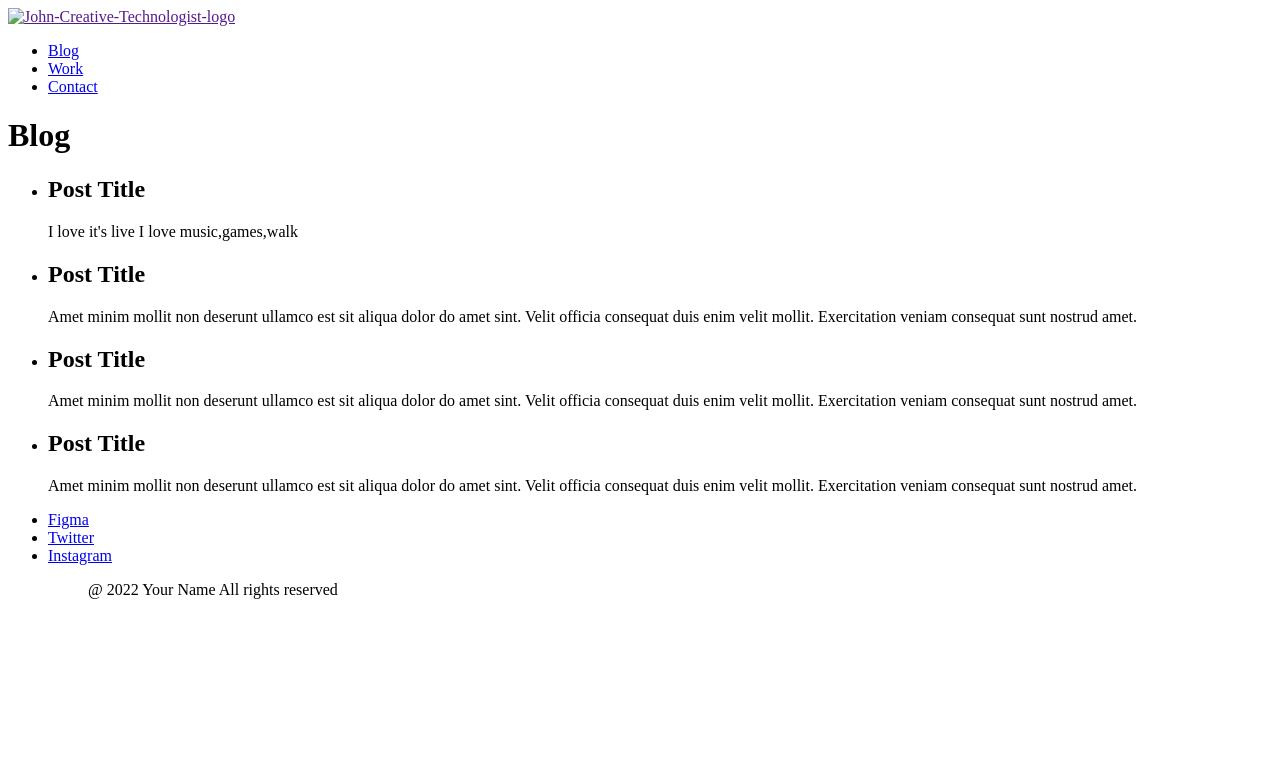
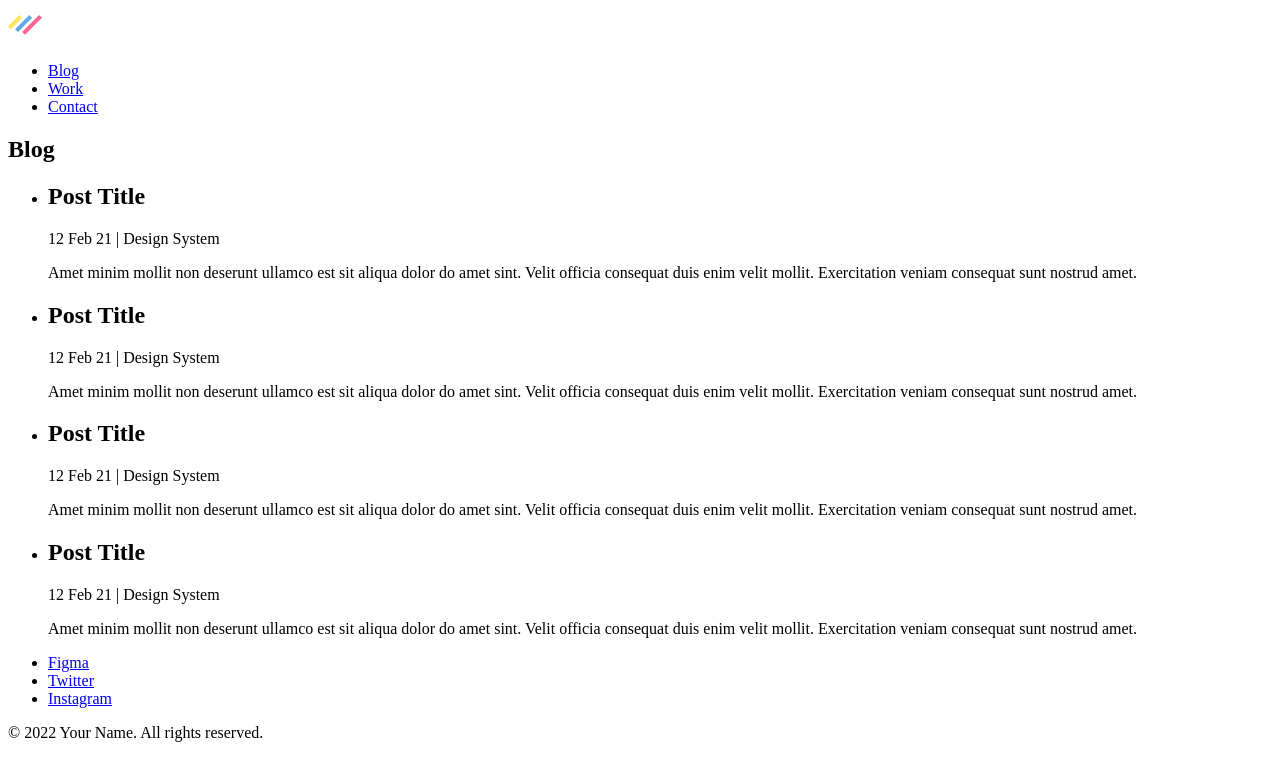
Before and after one commit to m1liaron/super-octo-robot, a plain HTML site: page index.html in a window 1280 px wide. Drawn offline with Linux system fonts and the light colour scheme.

Commit message:
Add files via upload

```diff
--- a/index.html
+++ b/index.html
@@ -1,85 +1,97 @@
 <!DOCTYPE html>
 <html lang="en">
-
   <head>
-    <meta charset="UTF-8">
-    <meta http-equiv="X-UA-Compatible" content="IE=edge">
-    <meta name="viewport" content="width=device-width, initial-scale=1.0">
+    <meta charset="UTF-8" />
+    <meta http-equiv="X-UA-Compatible" content="IE=edge" />
+    <meta name="viewport" content="width=device-width, initial-scale=1.0" />
     <title>Blog</title>
   </head>
-
   <body>
     <header>
       <nav>
-            <a href="">
-                <img src="./images/https://picsum.photos/id/237/536/354" alt="John-Creative-Technologist-logo" />
+        <a href="#">
+          <img
+            src="./images/logo.svg"
+            alt="John - Creative Technologist logo"
+          />
         </a>
         <ul>
-                <li><a href="#">Blog</li>
-                <li><a href="#">Work</li>
-                <li><a href="#">Contact</li>
-
+          <li>
+            <a href="#" target="_blank" rel="noopener noreferrer nofollow">
+              Blog
             </a>
+          </li>
+          <li>
+            <a href="#" target="_blank" rel="noopener noreferrer nofollow">
+              Work
+            </a>
+          </li>
+          <li>
+            <a href="#" target="_blank" rel="noopener noreferrer nofollow">
+              Contact
+            </a>
+          </li>
         </ul>
       </nav>
     </header>
     <main>
+      <section>
         <h1>Blog</h1>
         <ul>
           <li>
+            <article>
               <h2>Post Title</h2>
+              <p>12 Feb 21 | Design System</p>
+              <p>
+                Amet minim mollit non deserunt ullamco est sit aliqua dolor do
+                amet sint. Velit officia consequat duis enim velit mollit.
+                Exercitation veniam consequat sunt nostrud amet.
+              </p>
+            </article>
+          </li>
+          <li>
             <article>
+              <h2>Post Title</h2>
+              <p>12 Feb 21 | Design System</p>
               <p>
-                    I love it's live
-                    I love music,games,walk
+                Amet minim mollit non deserunt ullamco est sit aliqua dolor do
+                amet sint. Velit officia consequat duis enim velit mollit.
+                Exercitation veniam consequat sunt nostrud amet.
               </p>
+            </article>
+          </li>
+          <li>
             <article>
+              <h2>Post Title</h2>
+              <p>12 Feb 21 | Design System</p>
+              <p>
+                Amet minim mollit non deserunt ullamco est sit aliqua dolor do
+                amet sint. Velit officia consequat duis enim velit mollit.
+                Exercitation veniam consequat sunt nostrud amet.
+              </p>
+            </article>
+          </li>
+          <li>
+            <article>
+              <h2>Post Title</h2>
+              <p>12 Feb 21 | Design System</p>
+              <p>
+                Amet minim mollit non deserunt ullamco est sit aliqua dolor do
+                amet sint. Velit officia consequat duis enim velit mollit.
+                Exercitation veniam consequat sunt nostrud amet.
+              </p>
+            </article>
           </li>
         </ul>
-        <ul>
-            <li>
-                <h2>Post Title</h2>
-                <article>
-                    <p>
-                        Amet minim mollit non deserunt ullamco est sit aliqua dolor do amet sint. Velit officia consequat duis
-                        enim velit
-                        mollit. Exercitation veniam consequat sunt nostrud amet.
-                    </p>
-                    <article>
-            </li>
-        </ul>
-        <ul>
-            <li>
-                <h2>Post Title</h2>
-                <article>
-                    <p>
-                        Amet minim mollit non deserunt ullamco est sit aliqua dolor do amet sint. Velit officia consequat duis
-                        enim velit
-                        mollit. Exercitation veniam consequat sunt nostrud amet.
-                    </p>
-                    <article>
-            </li>
-        </ul>
-        <ul>
-            <li>
-                <h2>Post Title</h2>
-                <article>
-                    <p>
-                        Amet minim mollit non deserunt ullamco est sit aliqua dolor do amet sint. Velit officia consequat duis
-                        enim velit
-                        mollit. Exercitation veniam consequat sunt nostrud amet.
-                    </p>
-                    <article>
-            </li>
-        </ul>
+      </section>
     </main>
     <footer>
       <ul>
         <li><a href="#">Figma</a></li>
         <li><a href="#">Twitter</a></li>
         <li><a href="#">Instagram</a></li>
-         <ul>
-        <p>@ 2022 Your Name All rights reserved</p>
+      </ul>
+      <p>© 2022 Your Name. All rights reserved.</p>
     </footer>
   </body>
 </html>
```
Also changed, not shown: images/logo.svg (added). Lines whose indentation alone changed are shown as unchanged.
